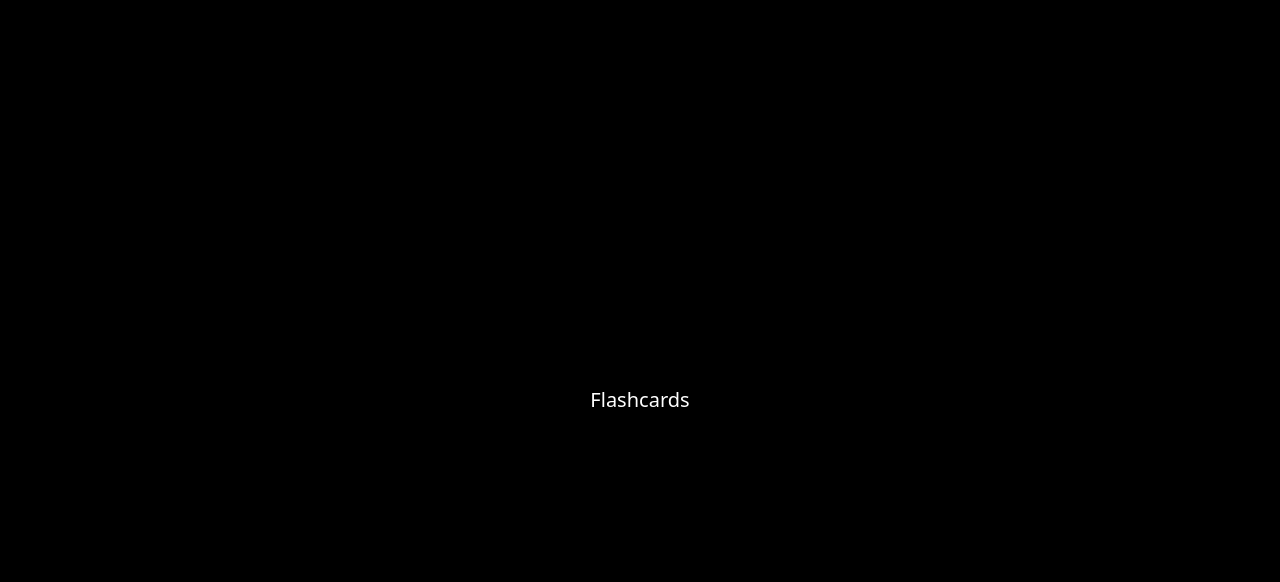
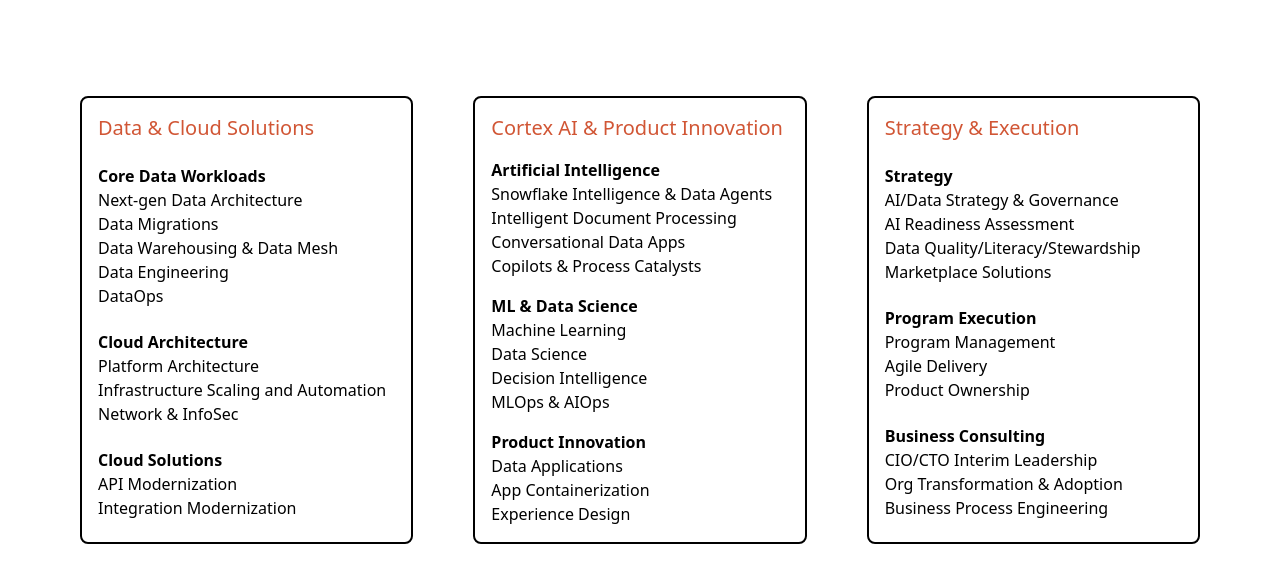
Before and after one commit to evolvconsulting/snowflake-cards, an Astro site: page / in a window 1280 px wide. Built offline with nearby package versions, Linux system fonts and the light colour scheme; Astro itself is replaced by a stand-in of ours.

Commit message:
flashcard content

```diff
--- a/src/layouts/Layout.astro
+++ b/src/layouts/Layout.astro
@@ -3,13 +3,13 @@ import "../styles/global.css";
 ---
 
 <!doctype html>
-<html lang="en" class="bg-black text-white">
+<html lang="en">
 	<head>
 		<meta charset="UTF-8" />
 		<meta name="viewport" content="width=device-width" />
 		<link rel="icon" type="image/svg+xml" href="/favicon.svg" />
 		<meta name="generator" content={Astro.generator} />
-		<title>evolv snowflake</title>
+		<title>evolv snowflake offerings</title>
 	</head>
 	<body>
 		<slot />
--- a/src/pages/index.astro
+++ b/src/pages/index.astro
@@ -5,9 +5,88 @@ import Layout from "../layouts/Layout.astro";
 ---
 
 <Layout>
-	<div class="flex h-screen">
-		<div class="m-auto">
-			<h1 class="text-xl">Flashcards</h1>
+	<div
+		class="mt-20 grid grid-rows-3 grid-cols-1 gap-15 mx-20 lg:grid-rows-1 lg:grid-cols-3"
+	>
+		<div class="my-4 grid grid-cols-1 gap-y-4 border-2 rounded-lg p-4">
+			<h2 class="text-xl text-[#d15635]">Data & Cloud Solutions</h2>
+
+			<div>
+				<h3 class="font-bold">Core Data Workloads</h3>
+				<p>Next-gen Data Architecture</p>
+				<p>Data Migrations</p>
+				<p>Data Warehousing & Data Mesh</p>
+				<p>Data Engineering</p>
+				<p>DataOps</p>
+			</div>
+
+			<div>
+				<h3 class="font-bold">Cloud Architecture</h3>
+				<p>Platform Architecture</p>
+				<p>Infrastructure Scaling and Automation</p>
+				<p>Network & InfoSec</p>
+			</div>
+
+			<div>
+				<h3 class="font-bold">Cloud Solutions</h3>
+				<p>API Modernization</p>
+				<p>Integration Modernization</p>
+			</div>
+		</div>
+
+		<div class="my-4 grid grid-cols-1 gap-y-4 border-2 rounded-lg p-4">
+			<h2 class="text-xl text-[#d15635]">
+				Cortex AI & Product Innovation
+			</h2>
+
+			<div>
+				<h3 class="font-bold">Artificial Intelligence</h3>
+				<p>Snowflake Intelligence & Data Agents</p>
+				<p>Intelligent Document Processing</p>
+				<p>Conversational Data Apps</p>
+				<p>Copilots & Process Catalysts</p>
+			</div>
+
+			<div>
+				<h3 class="font-bold">ML & Data Science</h3>
+				<p>Machine Learning</p>
+				<p>Data Science</p>
+				<p>Decision Intelligence</p>
+				<p>MLOps & AIOps</p>
+			</div>
+
+			<div>
+				<h3 class="font-bold">Product Innovation</h3>
+				<p>Data Applications</p>
+				<p>App Containerization</p>
+				<p>Experience Design</p>
+			</div>
+		</div>
+
+		<div class="my-4 grid grid-cols-1 gap-y-4 border-2 rounded-lg p-4">
+			<h2 class="text-xl text-[#d15635]">Strategy & Execution</h2>
+
+			<div>
+				<h3 class="font-bold">Strategy</h3>
+				<p>AI/Data Strategy & Governance</p>
+				<p>AI Readiness Assessment</p>
+				<p>Data Quality/Literacy/Stewardship</p>
+				<p>Marketplace Solutions</p>
+			</div>
+
+			<div>
+				<h3 class="font-bold">Program Execution</h3>
+				<p>Program Management</p>
+				<p>Agile Delivery</p>
+				<p>Product Ownership</p>
+			</div>
+
+			<div>
+				<h3 class="font-bold">Business Consulting</h3>
+				<p>CIO/CTO Interim Leadership</p>
+				<p>Org Transformation & Adoption</p>
+				<p>Business Process Engineering</p>
+			</div>
 		</div>
 	</div>
 </Layout>
```
